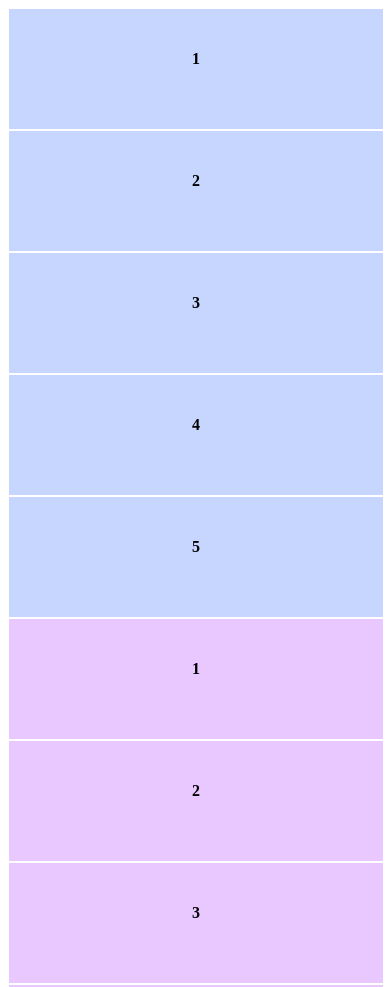
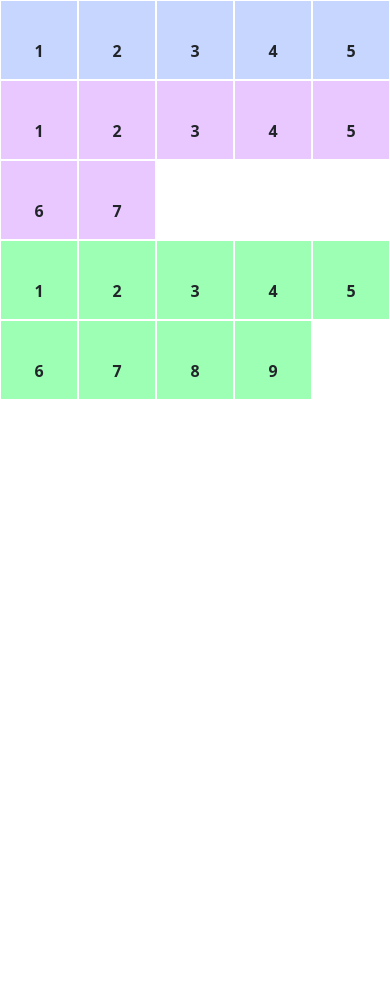
Before and after one commit to Nangkhamlar/layout, a plain HTML site: page page5.html in a window 390 px wide. Shown: the top 987 px of the page. After the commit the page ends 844 px from the top, so only its background shows below. Drawn offline with Linux system fonts and the light colour scheme.

Commit message:
second commit

```diff
--- a/css/main.css
+++ /dev/null
@@ -1,67 +0,0 @@
-
-  .row {
-      display: flex;
-      flex-wrap: wrap;
-      justify-content: start;
-
-    }
-    .box1{
-      height: 120px;
-      background: #E9C7FF;
-      text-align: center;
-      line-height: 100px;
-      font-weight: bold;
-      border:1px solid #fff;
-      flex: 0 0 calc((100% - 40px) / 5);
-    }
-    .box2 {
-      height: 120px;
-      background: #9DFFB4;
-      text-align: center;
-      line-height: 100px;
-      font-weight: bold;
-      border:1px solid #fff;
-      flex: 0 0 calc((100% - 60px) / 7);
-    }
-     .box3{
-      height: 120px;
-      background: #C7D6FF;
-      text-align: center;
-      line-height: 100px;
-      font-weight: bold;
-      border:1px solid #fff;
-      flex: 0 0 calc((100% - 60px) / 9);
-    }
-    @media (max-width: 1024px) {
-      .box2,.box3 {
-        flex: 0 0 calc((100% - 40px) / 5);
-    }
-
-      .box1 {
-
-        background: #C7D6FF;
-      }
-      .box2 {
-
-        background: #E9C7FF;
-      }
-      .box3{
-
-        background: #9DFFB4;
-      }
-
-    }
-    @media (max-width: 600px) {
-        .box1 {
-        flex: 0 0 100%;
-        background: #C7D6FF;
-      }
-      .box2 {
-        flex: 0 0 100%;
-        background: #E9C7FF;
-      }
-      .box3{
-        flex: 0 0 100%;
-        background: #9DFFB4;
-      }
-    }
--- a/page5.html
+++ b/page5.html
@@ -1,47 +1,117 @@
-
 <!DOCTYPE html>
 <html lang="en">
+
 <head>
     <meta charset="UTF-8">
     <meta name="viewport" content="width=device-width, initial-scale=1.0">
-  <title>Responsive Columns</title>
-  <link rel="stylesheet" href="./css/main.css">
+    <title>Document</title>
+    <link rel="stylesheet" href="./css/lib/bootstrap.min.css">
+    <link rel="stylesheet" href="./css/lib/fontawesome/css/all.css">
+    <link rel="stylesheet" href="./css/style.css">
+    <style>
+        .row {
+            display: flex;
+            justify-content: flex-start;
+
+        }
+
+        .box1-column {
+            height: 120px;
+            background-color: #E9C7FF;
+            border: 1px solid #fff;
+            width: 20%;
+            text-align: center;
+            line-height: 100px;
+            font-weight: bold;
+
+        }
+
+        .box2-column {
+            height: 120px;
+            background-color: #9DFFB4;
+            border: 1px solid #fff;
+            width: 14.2857%;
+            text-align: center;
+            line-height: 100px;
+            font-weight: bold;
+
+        }
+
+        .box3-column {
+            height: 120px;
+            background-color: #C7D6FF;
+            border: 1px solid #fff;
+            width: 11.1111%;
+            text-align: center;
+            line-height: 100px;
+            font-weight: bold;
+
+        }
+
+        @media (max-width:992px) {
+            .box1-column {
+                height: 80px;
+                background-color: #C7D6FF;
+            }
+
+            .box2-column {
+                height: 80px;
+                background-color: #E9C7FF;
+                width: 20%;
+            }
+
+            .box3-column {
+                height: 80px;
+                background-color: #9DFFB4;
+                width: 20%;
+            }
+
+        }
+    </style>
+
 </head>
+
 <body>
+
+
+    <div class="container">
         <div class="row">
-      <div class="box1">1</div>
-      <div class="box1">2</div>
-      <div class="box1">3</div>
-      <div class="box1">4</div>
-      <div class="box1">5</div>
-  </div>
-  <div class="row">
-    <div class="box2">1</div>
-    <div class="box2">2</div>
-    <div class="box2">3</div>
-    <div class="box2">4</div>
-    <div class="box2">5</div>
-    <div class="box2">6</div>
-    <div class="box2">7</div>
+            <div class="box1-column">1</div>
+            <div class="box1-column">2</div>
+            <div class="box1-column">3</div>
+            <div class="box1-column">4</div>
+            <div class="box1-column">5</div>
         </div>
 
         <div class="row">
-    <div class="box3">1</div>
-    <div class="box3">2</div>
-    <div class="box3">3</div>
-    <div class="box3">4</div>
-    <div class="box3">5</div>
-    <div class="box3">6</div>
-    <div class="box3">7</div>
-    <div class="box3">8</div>
-    <div class="box3">9</div>
+            <div class="box2-column">1</div>
+            <div class="box2-column">2</div>
+            <div class="box2-column">3</div>
+            <div class="box2-column">4</div>
+            <div class="box2-column">5</div>
+            <div class="box2-column">6</div>
+            <div class="box2-column">7</div>
         </div>
 
-</body>
-</html>
+
+        <div class="row">
+            <div class="box3-column">1</div>
+            <div class="box3-column">2</div>
+            <div class="box3-column">3</div>
+            <div class="box3-column">4</div>
+            <div class="box3-column">5</div>
+            <div class="box3-column">6</div>
+            <div class="box3-column">7</div>
+            <div class="box3-column">8</div>
+            <div class="box3-column">9</div>
+        </div>
+
+
+    </div>
 
     <script src="./js/lib/bootstrap.min.js"></script>
     <script src="./js/lib/fontawesome.min.js"></script>
     <script src="./js/script.js"></script>
 </body>
+
 </html>
```
Lines whose indentation alone changed are shown as unchanged.
